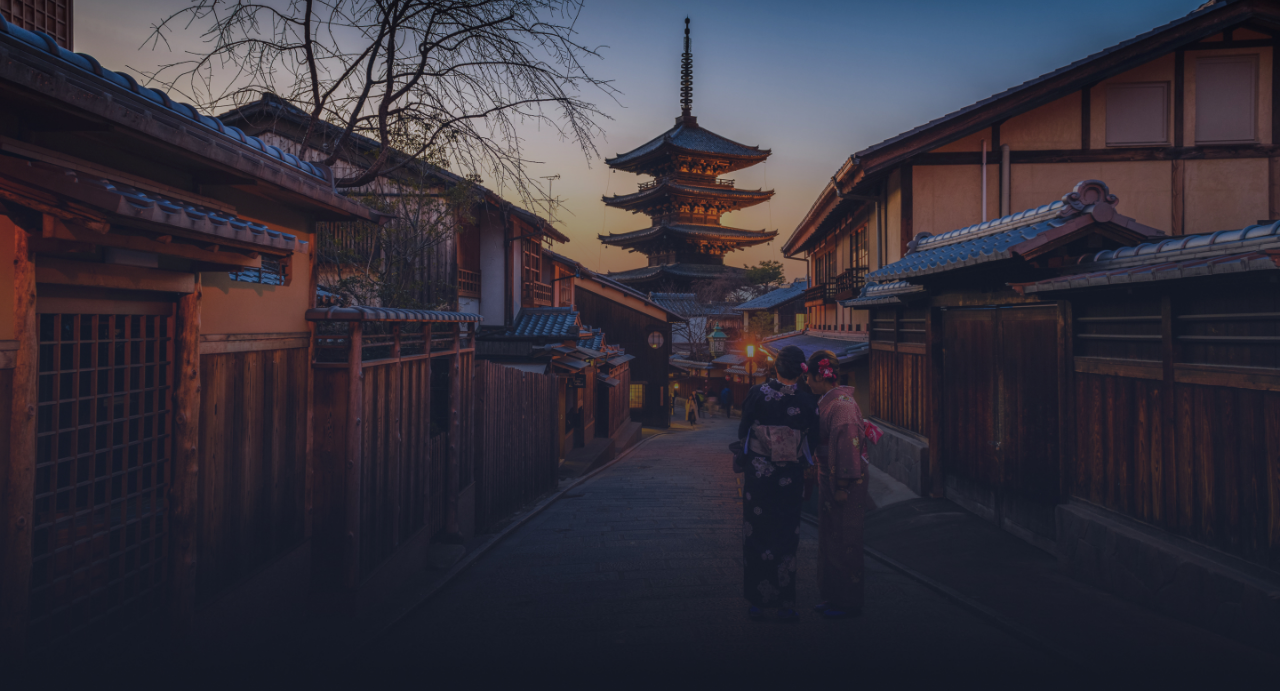
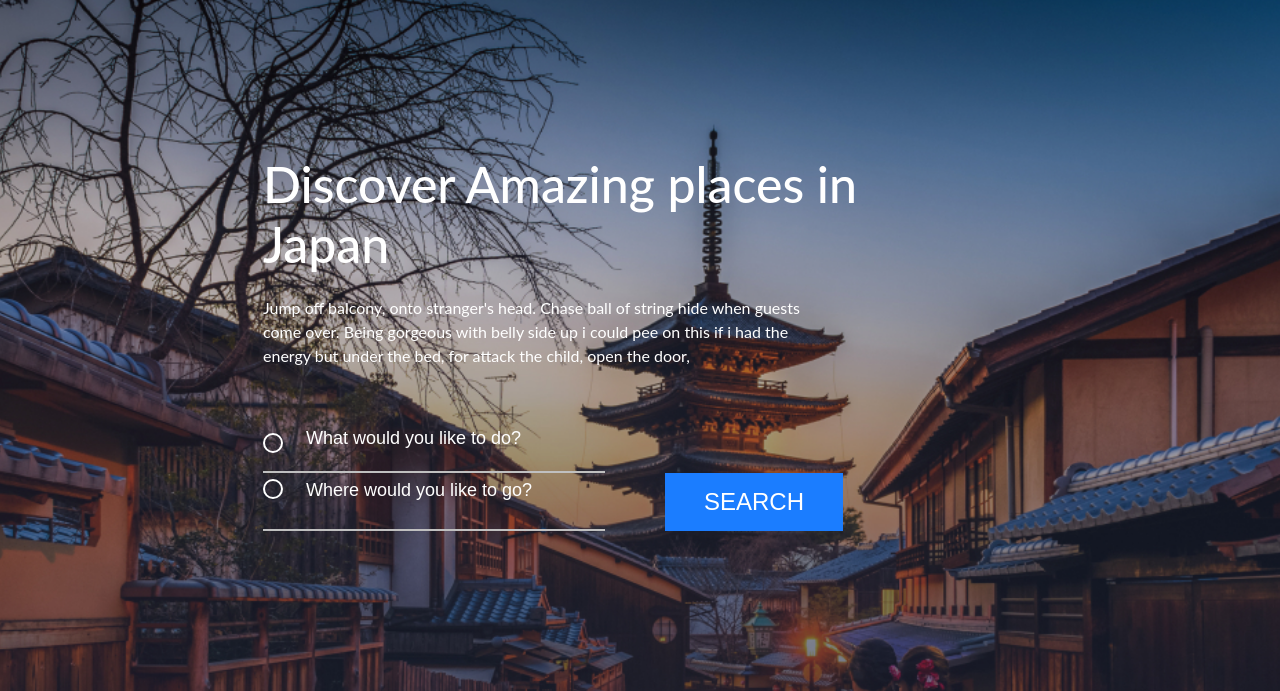
Before and after one commit to mishanesterenko1987/gittest, a plain HTML site: page index.html in a window 1280 px wide. Shown: the part 109-800 px from the top of the page. Drawn offline with Linux system fonts and the light colour scheme; a web font is replaced by a local one.

Commit message:
текст описание

```diff
--- a/css/style.css
+++ b/css/style.css
@@ -457,10 +457,62 @@ body{
     opacity: .75;
 }
 /* Header styles end */
+
 /* Intro styles start */
 .intro{
-    height: 100vh;
+    min-height: 100vh;
     background: url(../img/intro-bg.jpg) no-repeat center;
     background-size: cover;
+    padding: 263px;
+}
+.intro__title{
+    max-width: 619px;
+    font-weight: 500;
+    font-size: 50px;
+    line-height: 60px;
+    color: white;
+    margin-bottom: 22px;
+}
+.intro__subtitle{
+    max-width: 546px;
+    color: white;
+    font-size: 16px;
+    line-height: 24px;
+    margin-bottom: 59px;
+}
+.search-form__info{
+    display: flex;
+    flex-wrap: wrap;
+}
+.search-form__field{
+    width: 297px;
+    background: transparent url(../img/svg/circle-ico.svg) no-repeat left 6px;
+    background-size: 20px;
+    border: 0;
+    border-bottom: 2px solid #c0c0c0;
+    margin-right: 60px;
+    padding-left: 43px;
+    padding-bottom: 22px;
+    font-weight: 500;
+    font-size: 18px;
+    color: #fff;
+}
+.search-form__field::placeholder{
+    padding-bottom: 22px;
+    font-weight: 500;
+    font-size: 18px;
+    color: #fff;
+}
+.search-form__submit{
+    padding: 15px 39px;
+    text-transform: uppercase;
+    font-weight: 500;
+    font-size: 24px;
+    color: white;
+    background: #1b7dff;
+    border: 0;
+}
+.search-form__submit:hover, .search-form__submit:focus, .search-form__submit:active{
+    background: #0e66da;
 }
 /* Intro styles end */
--- a/index.html
+++ b/index.html
@@ -40,7 +40,27 @@
     </header>
     <main class="main" >
         <section class="intro">
+            <div class="wrapper">
+                <h1 class="intro__title">
+                   Discover Amazing places in Japan
+                </h1>
+                <p class="intro__subtitle">
+                    Jump off balcony, onto stranger's head.
+                    Chase ball of string hide when guests come over.
+                    Being gorgeous with belly side up i could pee on this if i had the energy but under the bed,
+                    for attack the child, open the door,
+                </p>
+                <form class="search-form">
+                     <fieldset class="search-form__wrap">
+                          <p class="search-form__info">
+                            <input type="text" name="under-like-to-do" class="search-form__field" placeholder="What would you like to do?">
+                            <input type="text" name="under-like-to-do" class="search-form__field" placeholder="Where would you like to go?">
+                            <button type="submit" class="search-form__submit">search</button>
 
+                          </p>
+                     </fieldset>
+                </form>
+            </div>
         </section>
     </main>
 </body>
```
Also changed, not shown: img/svg/circle-ico.svg (added).
